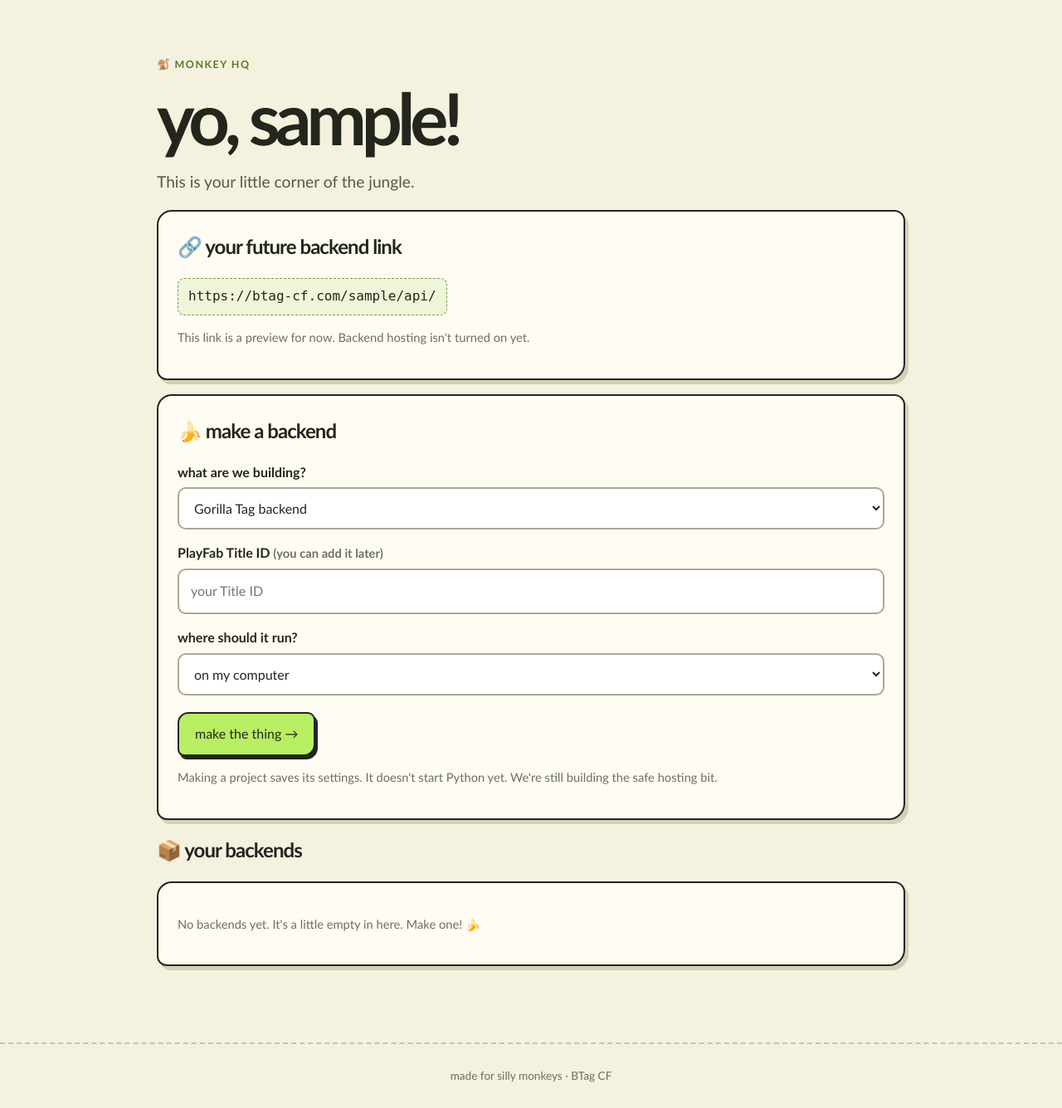
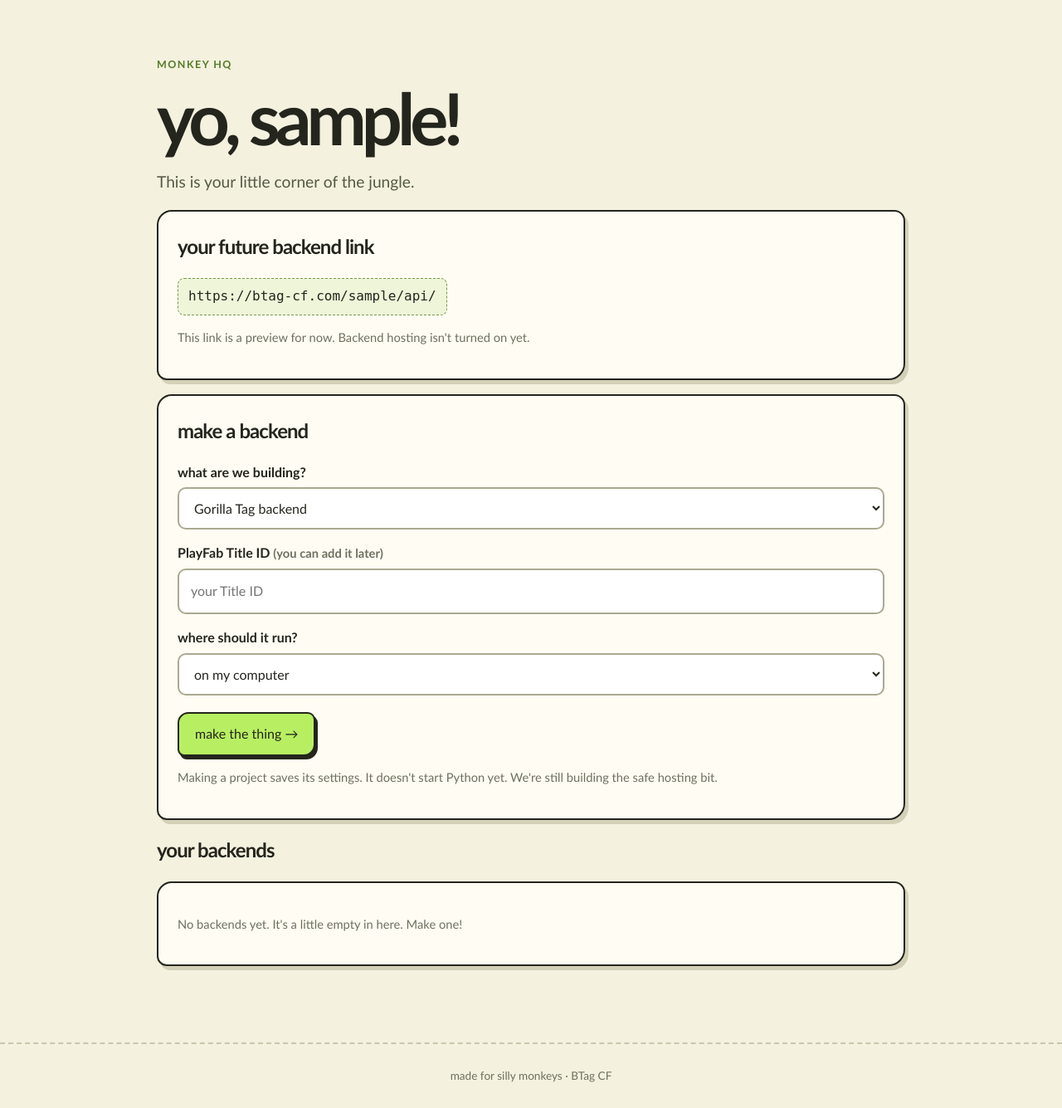
Before and after one commit to doctorgtstudios-spec/btag-cf, a Flask app: template templates/dashboard.html in a window 1280 px wide. Shown: the part 71-1406 px from the top of the page at 83% size. Run offline with Flask 3, Linux system fonts and the light colour scheme; the template is opened without the code that fills it, so the values that code supplies are empty; the visitor is signed in with stand-in values (Sample User, id 1); data comes from the database, SQL or seed files in the repository; some libraries are stand-ins or nearby versions.

Commit message:
Remove emojis from BTag CF UI

```diff
--- a/templates/dashboard.html
+++ b/templates/dashboard.html
@@ -1,16 +1,16 @@
 {% extends "base.html" %}
 {% block title %}my stuff — BTag CF{% endblock %}
 {% block content %}
-<p class="eyebrow">🐒 MONKEY HQ</p>
+<p class="eyebrow">MONKEY HQ</p>
 <h1>yo, {{ g.user['username'] }}!</h1>
 <p class="lead">This is your little corner of the jungle.</p>
 <section class="panel">
-  <h2>🔗 your future backend link</h2>
+  <h2>your future backend link</h2>
   <code>https://btag-cf.com/{{ g.user['username'] }}/api/</code>
   <p class="muted">This link is a preview for now. Backend hosting isn't turned on yet.</p>
 </section>
 <section class="panel">
-  <h2>🍌 make a backend</h2>
+  <h2>make a backend</h2>
   <form method="post" action="{{ url_for('create_project') }}">
     <input type="hidden" name="csrf_token" value="{{ csrf_token() }}">
     <label for="template_key">what are we building?</label>
@@ -29,19 +29,19 @@
   </form>
   <p class="muted">Making a project saves its settings. It doesn't start Python yet. We're still building the safe hosting bit.</p>
 </section>
-<h2>📦 your backends</h2>
+<h2>your backends</h2>
 {% if projects %}
   {% for project in projects %}
   <section class="panel project">
     <div>
-      <h3>{{ '🐒 Gorilla Tag backend' if project['template_key'] == 'gorilla_tag_full' else '🧪 Flask starter' }}</h3>
+      <h3>{{ 'Gorilla Tag backend' if project['template_key'] == 'gorilla_tag_full' else 'Flask starter' }}</h3>
       <p class="muted">#{{ project['id'] }} · {{ project['hosting_mode']|title }} · Title ID: {{ project['title_id'] or 'not added' }}</p>
       <code>https://btag-cf.com/{{ g.user['username'] }}/api/</code>
     </div>
-    <span class="status">🛠️ saved · not running</span>
+    <span class="status">saved · not running</span>
   </section>
   {% endfor %}
 {% else %}
-  <section class="panel"><p class="muted">No backends yet. It's a little empty in here. Make one! 🍌</p></section>
+  <section class="panel"><p class="muted">No backends yet. It's a little empty in here. Make one!</p></section>
 {% endif %}
 {% endblock %}
```
